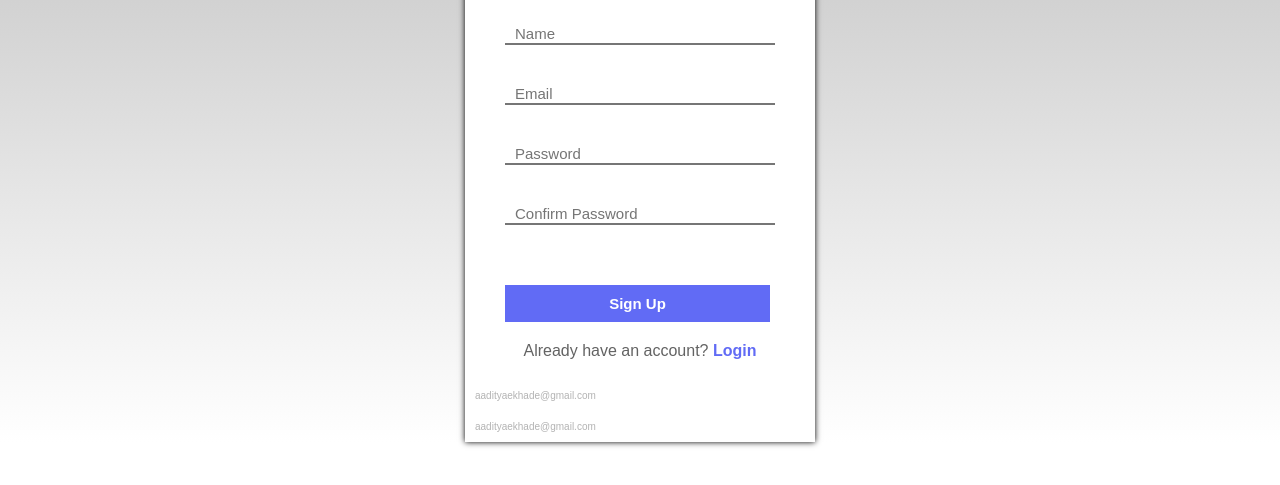
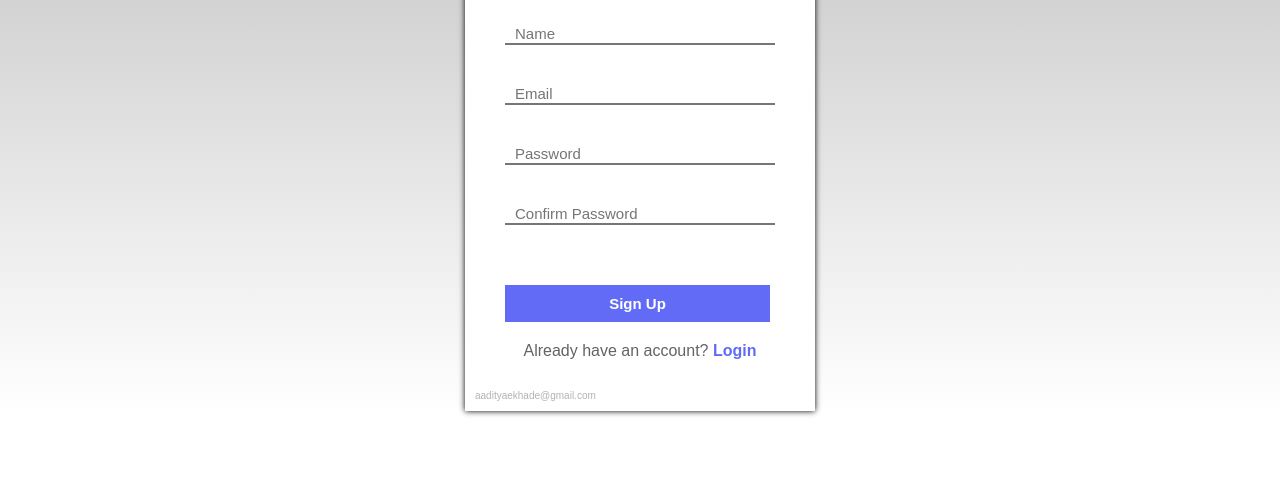
Before and after one commit to AADIEKHANDE/loginpage, a plain HTML site: page signup.html in a window 1280 px wide. Shown: the part 127-612 px from the top of the page. Drawn offline with Linux system fonts and the light colour scheme.

Commit message:
Update signup.html

```diff
--- a/signup.html
+++ b/signup.html
@@ -70,7 +70,6 @@
         </form>
         <center><p style="padding: 20px; color: rgb(99, 99, 99);">Already have an account? <a href="index.html" style="text-decoration: none; font-weight: bold; color: rgb(97, 107, 245);"> Login</a></p></center>
         <p style="color: rgb(179, 179, 179); padding: 10px; font-size: 10px;">aadityaekhade@gmail.com</p>
-        <p style="color: rgb(179, 179, 179); padding: 10px; font-size: 10px;">aadityaekhade@gmail.com</p>
     </div>
 </body>
 </html>
```
